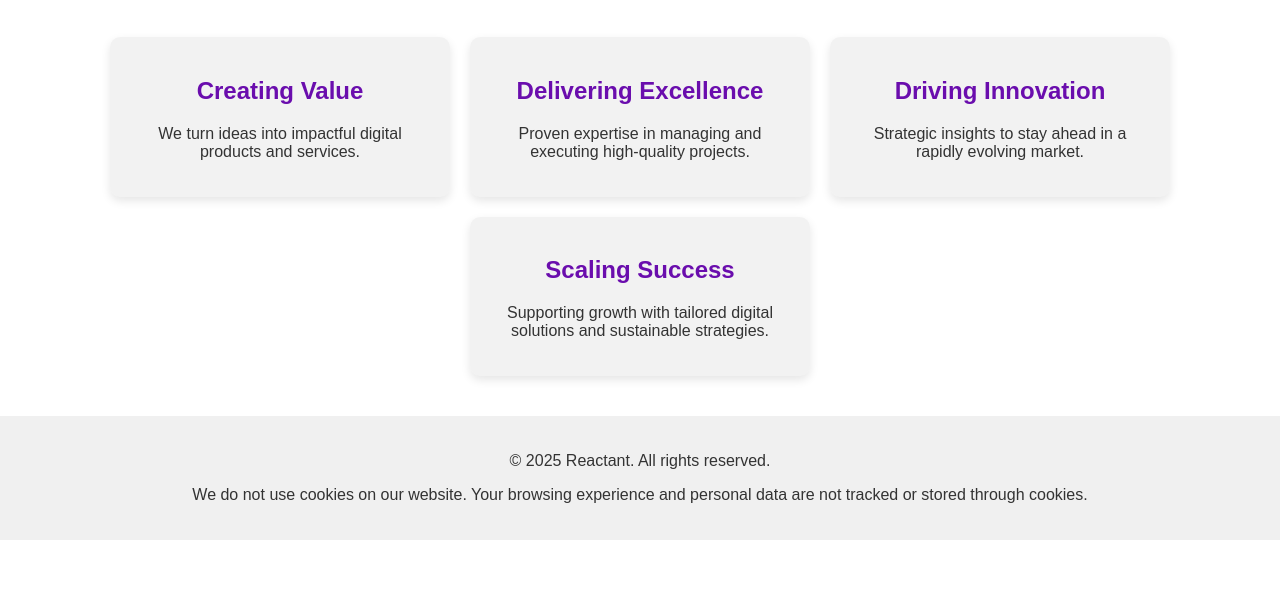
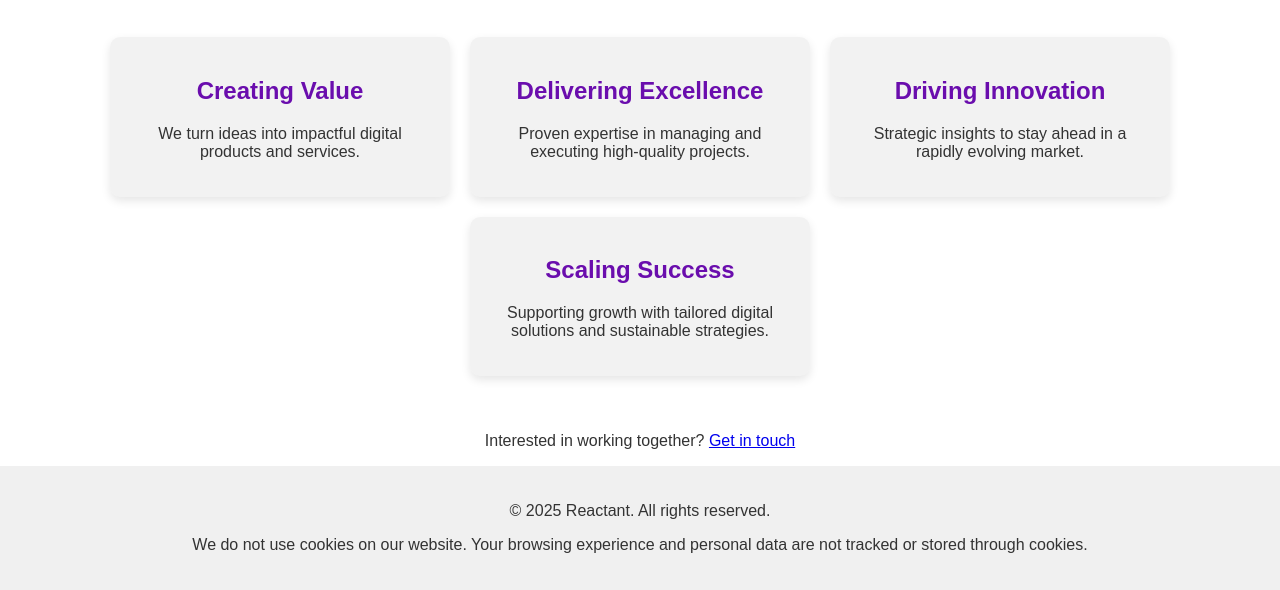
Before and after one commit to slackkoenig/slackkoenig.github.io, a plain HTML site: page index.html in a window 1280 px wide. Shown: the part 551-1141 px from the top of the page. Before the commit the page ends 1091 px from the top, so only its background shows below. Drawn offline with Linux system fonts and the light colour scheme.

Commit message:
Update index.html - email

```diff
--- a/index.html
+++ b/index.html
@@ -113,6 +113,24 @@
                 <p>Supporting growth with tailored digital solutions and sustainable strategies.</p>
             </div>
         </div>
+
+        <div class="contact-link">
+            <p>Interested in working together? <a href="#" id="emailLink">Get in touch</a></p>
+        </div>
+
+        <script>
+            document.addEventListener("DOMContentLoaded", function() {
+                let user = "ben"; // Change this to your email username
+                let domain = "reactant.at"; // Change this to your domain
+                let email = user + "@" + domain;
+
+                let emailLink = document.getElementById("emailLink");
+                emailLink.setAttribute("href", "mailto:" + email);
+                emailLink.innerText = "Get in touch";
+            });
+        </script>
+
+
     </main>
     <footer>
         <p>&copy; 2025 Reactant. All rights reserved.</p>
```
